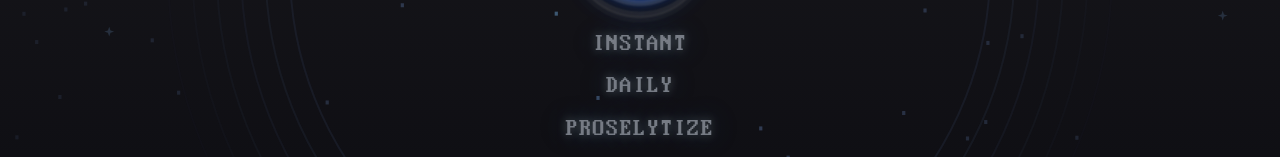
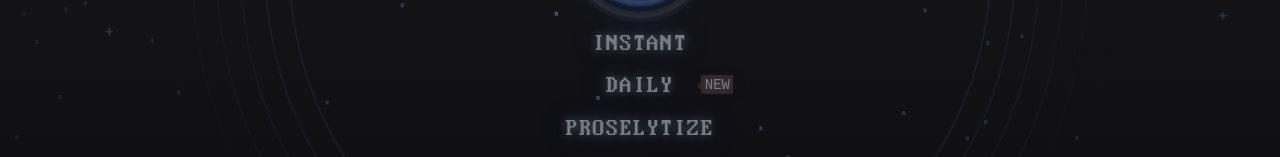
Before and after one commit to FireIsGood/prescript, a SvelteKit app: page / in a window 1280 px wide. Shown: the part 431-588 px from the top of the page. Built offline with nearby package versions, Linux system fonts and the light colour scheme; no server answers.

Commit message:
feat: time until next daily
As the City wills.

```diff
--- a/package.json
+++ b/package.json
@@ -25,6 +25,7 @@
     "vite": "^7.2.6"
   },
   "dependencies": {
+    "dayjs": "^1.11.19",
     "howler": "^2.2.4"
   }
 }
--- a/src/app.css
+++ b/src/app.css
@@ -17,6 +17,8 @@
   --background: #0a0a0f;
   --background-low: #232329;
   --background-high: #54545a;
+  --background-main: #222a3b;
+  --background-secondary: #553539;
   --text: #dce7f4;
   --text-muted: #9ba5b1;
   --shadow-color: #dce7f4;
--- a/src/routes/+page.svelte
+++ b/src/routes/+page.svelte
@@ -4,6 +4,7 @@
   import buttonOpenSrc from "$lib/assets/button_open.mp3";
   import buttonCloseSrc from "$lib/assets/button_close.mp3";
   import Prescript from "./prescript.svelte";
+  import { browser } from "$app/environment";
 
   let buttonClose = new Howl({
     src: [buttonCloseSrc],
@@ -53,6 +54,7 @@
       </div>
     </button>
   </div>
+  {#if browser}
     <div class="secret-menu" class:hidden={!secretMenuVisible}>
       <div class="secret-menu-inner">
         <h2>Weaver Controls</h2>
@@ -73,6 +75,7 @@
         </div>
       </div>
     </div>
+  {/if}
 </section>
 <section>
   <div class="prescript-text">
--- a/src/routes/prescript.svelte
+++ b/src/routes/prescript.svelte
@@ -1,9 +1,29 @@
 <script lang="ts">
   import { Howl } from "howler";
+  import dayjs from "dayjs";
+  import duration from "dayjs/plugin/duration"; // import plugin
+  dayjs.extend(duration);
   import beepStartSrc from "$lib/assets/beepstart.mp3";
   import beepRepeatSrc from "$lib/assets/beep.mp3";
   import buttonPressSrc from "$lib/assets/button.mp3";
   import { getPrescript, type RumbleType } from "./city-rumbles";
+  import { browser } from "$app/environment";
+
+  type PrescriptState = [
+    //
+    "main_menu",
+    "random",
+    "daily",
+    "proselytize",
+    "name_input",
+    "name_input_transient"
+  ][number];
+  type AnimationState = [
+    //
+    "showing_name",
+    "showing_prescript",
+    "prescript_finished"
+  ][number];
 
   let {
     forceText,
@@ -15,12 +35,34 @@
   let name: string = $state("");
   let text: string = $state("");
   let rumbleSeed: string = $state("");
-  // Evil fake state machine
+  let initial_load = $state(true); // Just for intro animations
+  // Righteous real state machine
   let visible: boolean = $state(false);
-  let inputtingName: boolean = $state(false); // When a name is being input
-  let transientInput: boolean = $state(false); // When a name should not be remembered
-  let introDone: boolean = $state(false); // When the intro "to name" finishes
-  let visibleDone: boolean = $state(false); // When the animation finishes
+  let prescriptState = $state<PrescriptState>("main_menu");
+  let animationState = $state<AnimationState>("showing_name");
+
+  // EVIL HACK FOR LIVE TIMERS
+  // the library didn't work out...
+  let secondUpdate = $state<number>(0);
+  setTimeout(() => {
+    secondUpdate = Date.now();
+    setInterval(() => {
+      secondUpdate = Date.now();
+    }, 1000);
+  }, Date.now() % 1000);
+
+  // Daily timer
+  let relativeLastOpened = $derived.by(() => {
+    secondUpdate;
+    let timeLastOpened =
+      browser && localStorage.getItem("LAST_OPENED")
+        ? new Date(localStorage.getItem("LAST_OPENED") ?? 0)
+        : null;
+    if (timeLastOpened === null) return null;
+
+    const duration = dayjs.duration(dayjs(timeLastOpened).add(1, "day").diff());
+    return duration.asSeconds() > 0 ? duration.format("HH:mm:ss") : null;
+  });
 
   function remap(
     value: number,
@@ -108,13 +150,12 @@
   // Gets name if not known to load up a daily seed
   // For Other option makes it ask always and not remember
   function showSeeded(forOther: boolean = false) {
-    transientInput = forOther;
-
     // Get name from local storage
     name = localStorage.getItem("PROXY_NAME") ?? "";
 
+    // Personal daily
     if (!forOther && name) {
-      showPrescript("seeded", name);
+      showPrescript("seeded", name, true);
       return;
     }
 
@@ -124,18 +165,34 @@
     }
 
     // Ask for name
-    inputtingName = true;
+    prescriptState = forOther ? "name_input_transient" : "name_input";
+  }
+
+  function cancelName() {
+    buttonPress.play();
+    prescriptState = "main_menu";
+    initial_load = false;
   }
 
   function submitName() {
-    inputtingName = false;
-    if (!transientInput) {
+    if (prescriptState === "name_input") {
       localStorage.setItem("PROXY_NAME", name);
     }
     showPrescript("seeded", name);
   }
 
-  function showPrescript(rumbleType: RumbleType, seed: string | undefined = undefined) {
+  function showPrescript(
+    rumbleType: RumbleType,
+    seed: string | undefined = undefined,
+    updateLastOpened: boolean = false
+  ) {
+    if (updateLastOpened) {
+      const today = new Date();
+      today.setUTCSeconds(0);
+      today.setUTCMinutes(0);
+      today.setUTCHours(0);
+      localStorage.setItem("LAST_OPENED", today.toUTCString());
+    }
     if (forceText) {
       text = forceText;
     } else if (forceID) {
@@ -156,6 +213,7 @@
   function resetPrescript() {
     buttonPress.play();
     visible = false;
+    prescriptState = "main_menu";
   }
 
   $effect(() => {
@@ -168,21 +226,22 @@
   <!-- weird transition workaround -->
   <p
     in:prescript={{ pauseDuration: 0 }}
-    onintrostart={() => {
-      introDone = false;
-      visibleDone = false;
-    }}
-    onintroend={() => setTimeout(() => (introDone = true), 480)}
+    onintrostart={() => (animationState = "showing_name")}
+    onintroend={() => setTimeout(() => (animationState = "showing_prescript"), 480)}
     class="name-line text-shadow"
   >
     【To {name}】
   </p>
-  {#if introDone}
-    <p class="fade-in text-shadow" in:prescript={{}} onintroend={() => (visibleDone = true)}>
+  {#if animationState === "showing_prescript" || animationState === "prescript_finished"}
+    <p
+      class="fade-in text-shadow"
+      in:prescript={{}}
+      onintroend={() => (animationState = "prescript_finished")}
+    >
       {text}
     </p>
   {/if}
-  {#if visibleDone}
+  {#if animationState === "prescript_finished"}
     <p class="prescript-meta fade-in">
       ID: {rumbleSeed} - {new Date().getUTCFullYear()}/{new Date().getUTCMonth() +
         1}/{new Date().getUTCDate()}
@@ -199,12 +258,12 @@
   <p
     class="fade-in text-shadow"
     in:prescript={{}}
-    onintrostart={() => (visibleDone = false)}
-    onintroend={() => (visibleDone = true)}
+    onintrostart={() => (animationState = "showing_prescript")}
+    onintroend={() => (animationState = "prescript_finished")}
   >
     {text}
   </p>
-  {#if visibleDone}
+  {#if animationState === "prescript_finished"}
     <p class="prescript-meta fade-in">
       ID: {rumbleSeed}
     </p>
@@ -216,18 +275,25 @@
       &gt;&gt;&gt;
     </button>
   {/if}
-{:else if inputtingName}
+{:else if prescriptState === "name_input" || prescriptState === "name_input_transient"}
   <div class="name-input">
     <label>
       Name
       <br />
       <input class="fade-in" type="text" bind:value={name} />
     </label>
-    <button class="receive text-shadow" onclick={submitName} disabled={name.trim() === ""}>
-      <div class="button-arrow-left">&gt;</div>
-      SUBMIT
-      <div class="button-arrow-right">&lt;</div>
-    </button>
+    <div class="button-group">
+      <button class="receive text-shadow" onclick={cancelName}>
+        <div class="button-arrow-left">&gt;</div>
+        CANCEL
+        <div class="button-arrow-right">&lt;</div>
+      </button>
+      <button class="receive text-shadow" onclick={submitName} disabled={name.trim() === ""}>
+        <div class="button-arrow-left">&gt;</div>
+        SUBMIT
+        <div class="button-arrow-right">&lt;</div>
+      </button>
+    </div>
   </div>
 {:else}
   <div class="prescript-options">
@@ -236,10 +302,23 @@
       INSTANT
       <div class="button-arrow-right">&lt;</div>
     </button>
-    <button class="receive text-shadow" onclick={() => showSeeded()}>
+    <button class="receive daily-button text-shadow" onclick={() => showSeeded()}>
       <div class="button-arrow-left">&gt;</div>
       DAILY
       <div class="button-arrow-right">&lt;</div>
+      {#if browser && prescriptState === "main_menu"}
+        <div
+          class="time-popup"
+          class:new={relativeLastOpened === null}
+          class:fade-in={initial_load}
+        >
+          {#if relativeLastOpened}
+            IN {relativeLastOpened}
+          {:else}
+            NEW
+          {/if}
+        </div>
+      {/if}
     </button>
     <button class="receive text-shadow" onclick={() => showSeeded(true)}>
       <div class="button-arrow-left">&gt;</div>
@@ -321,8 +400,51 @@
     }
   }
 
+  .daily-button {
+    anchor-name: --daily-button;
+  }
+  .time-popup {
+    position: absolute;
+    position-anchor: --daily-button;
+    position-area: inline-end center;
+    padding: 0.25em 0.25em 0.125em 0.25em;
+    margin-left: -0.25rem;
+    background-color: var(--background-main);
+    color: var(--text);
+    font-size: 0.875rem;
+    line-height: 1;
+    font-family: monospace;
+    text-align: center;
+    user-select: none;
+    translate: 0 -2px;
+    opacity: 0.8;
+    --opacity: 0.8;
+
+    &.new {
+      background-color: var(--background-secondary);
+      opacity: 1;
+    }
+
+    &::after {
+      content: "";
+      position: absolute;
+      left: 0;
+      top: 50%;
+      width: 0.35em;
+      height: 0.5em;
+      rotate: 45deg;
+      translate: -50% -50%;
+      z-index: -1;
+      background-color: inherit;
+    }
+  }
+
   .name-line {
     margin-bottom: 0.5em;
+  }
+
+  .button-group {
+    display: flex;
   }
 
   .proceed {
@@ -363,7 +485,7 @@
       opacity: 0.2;
     }
     to {
-      opacity: 1;
+      opacity: var(--opacity, 1);
     }
   }
   .prescript-meta {
```
Also changed, not shown: 1 other file (tests, documents, lock files or other folders). Lines whose indentation alone changed are shown as unchanged.
